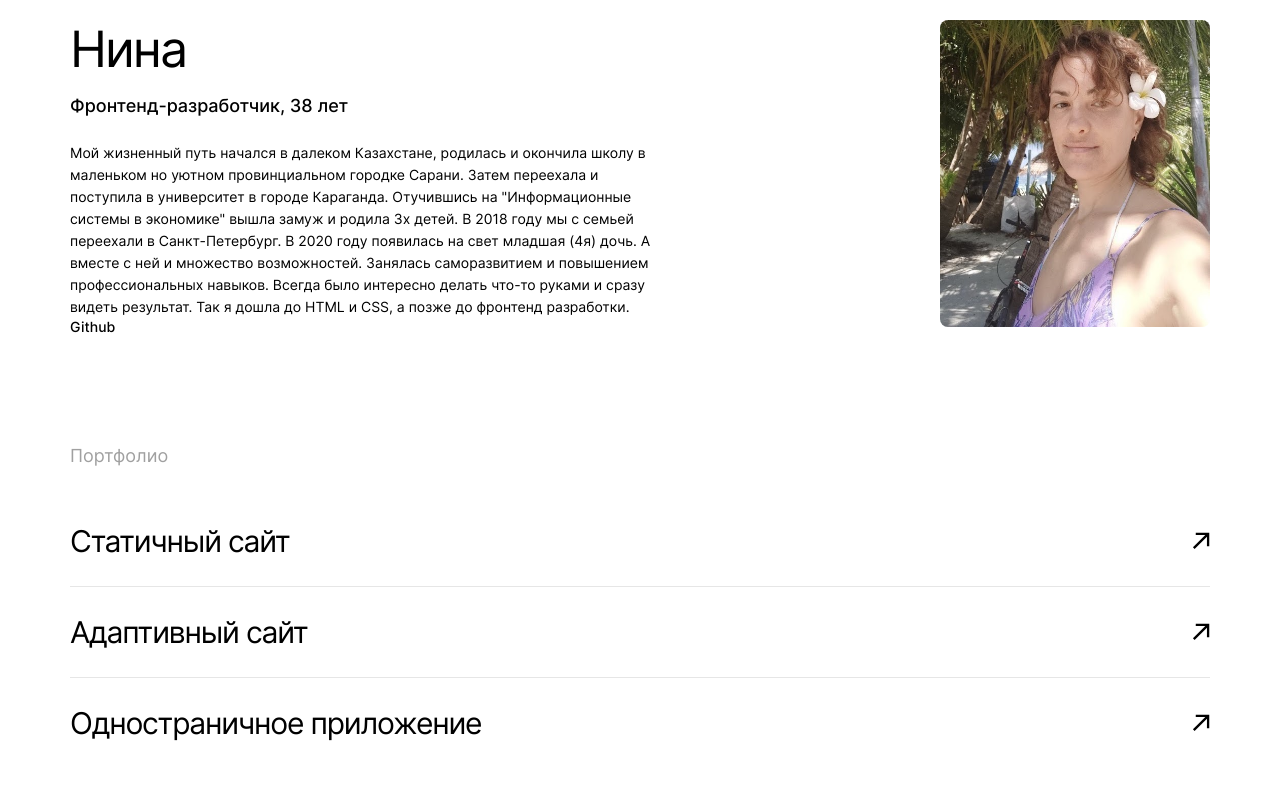
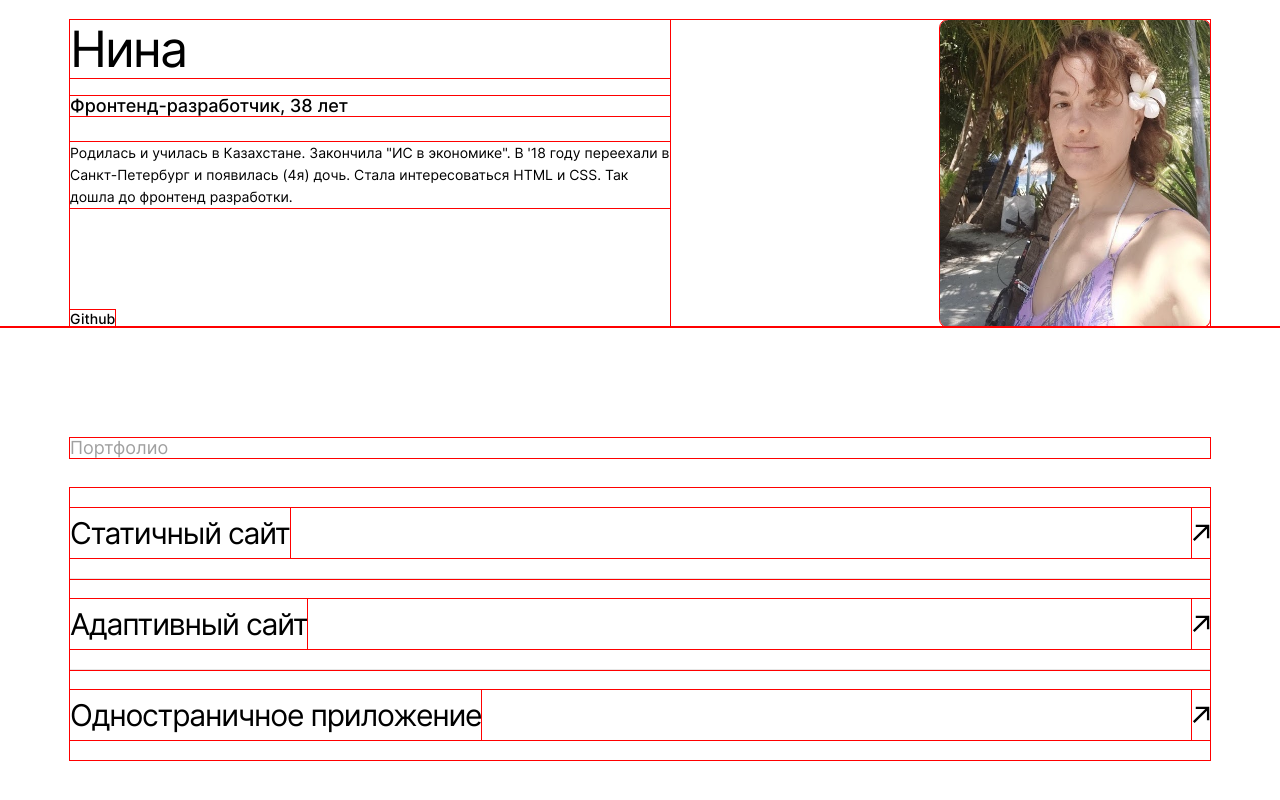
Before and after one commit to Salidors/movies-explorer-frontend, a React (Create React App) app: page / in a window 1280 px wide. Shown: the part 2085-2885 px from the top of the page. Built offline with nearby package versions, Linux system fonts and the light colour scheme; the HTML template or start-up script is replaced by a standard one.

Commit message:
fix: size

```diff
--- a/src/components/Main/AboutMe/AboutMe.css
+++ b/src/components/Main/AboutMe/AboutMe.css
@@ -80,7 +80,7 @@
   border-radius: 8px;
 }
 
-@media screen and (max-width: 768px) {
+@media screen and (max-width: 1000px) {
   .me {
     padding: 90px 50px 0;
   }
@@ -108,7 +108,7 @@
   }
 }
 
-@media screen and (max-width: 320px) {
+@media screen and (max-width: 600px) {
   .me {
     padding: 70px 14px 0;
   }
--- a/src/components/Main/AboutMe/AboutMe.js
+++ b/src/components/Main/AboutMe/AboutMe.js
@@ -11,15 +11,9 @@ export default function AboutMe() {
           <h3 className='me__private-name'>Нина</h3>
           <p className='me__private-bio'>Фронтенд-разработчик, 38 лет</p>
           <p className='me__private-about'>
-            Мой жизненный путь начался в далеком Казахстане, родилась и окончила
-            школу в маленьком но уютном провинциальном городке Сарани. Затем
-            переехала и поступила в университет в городе Караганда. Отучившись
-            на "Информационные системы в экономике" вышла замуж и родила 3х
-            детей. В 2018 году мы с семьей переехали в Санкт-Петербург. В 2020 году появилась на свет
-            младшая (4я) дочь. А вместе с ней и множество возможностей. Занялась
-            саморазвитием и повышением профессиональных навыков. Всегда было
-            интересно делать что-то руками и сразу видеть результат. Так я дошла
-            до HTML и CSS, а позже до фронтенд разработки.
+            Родилась и училась в Казахстане. Закончила "ИС в экономике". В '18 году переехали в Санкт-Петербург и появилась
+          (4я) дочь. Стала интересоваться HTML и CSS. Так дошла
+            до фронтенд разработки.
           </p>
           <a
             href='https://github.com/Salidors'
--- a/src/components/Main/AboutProject/AboutProject.css
+++ b/src/components/Main/AboutProject/AboutProject.css
@@ -106,7 +106,7 @@
   margin: 14px 0 0;
 }
 
-@media screen and (max-width: 768px) {
+@media screen and (max-width: 900px) {
   .about {
     padding: 90px 50px;
   }
@@ -137,7 +137,7 @@
   }
 }
 
-@media screen and (max-width: 320px) {
+@media screen and (max-width: 500px) {
   .about {
     padding: 70px 18px;
   }
--- a/src/components/Main/Portfolio/Portfolio.css
+++ b/src/components/Main/Portfolio/Portfolio.css
@@ -55,7 +55,7 @@
   letter-spacing: -1.2px;
 }
 
-@media screen and (max-width: 768px) {
+@media screen and (max-width: 1000px) {
   .portfolio {
     padding: 70px 50px 148px;
   }
@@ -67,7 +67,7 @@
   }
 }
 
-@media screen and (max-width: 320px) {
+@media screen and (max-width: 550px) {
   .portfolio {
     padding: 70px 14px 131px;
   }
--- a/src/components/Main/Promo/Promo.css
+++ b/src/components/Main/Promo/Promo.css
@@ -61,7 +61,7 @@
   border: 1px solid rgba(255, 255, 255);
 }
 
-@media screen and (max-width: 768px) {
+@media screen and (max-width: 900px) {
   .promo {
     flex-flow: column;
     align-items: center;
@@ -100,7 +100,7 @@
   }
 }
 
-@media screen and (max-width: 320px) {
+@media screen and (max-width: 500px) {
   .promo {
     padding: 70px 18px 30px;
   }
--- a/src/components/Main/Techs/Techs.css
+++ b/src/components/Main/Techs/Techs.css
@@ -85,7 +85,7 @@
   letter-spacing: -0.56px;
 }
 
-@media screen and (max-width: 768px) {
+@media screen and (max-width: 1000px) {
   .techs {
     padding: 90px 50px;
   }
@@ -115,7 +115,7 @@
   }
 }
 
-@media screen and (max-width: 320px) {
+@media screen and (max-width: 770px) {
   .techs {
     padding: 70px 18px;
   }
--- a/src/components/Movies/MoviesCard/MoviesCard.css
+++ b/src/components/Movies/MoviesCard/MoviesCard.css
@@ -64,7 +64,7 @@
   transform: scaleY(1.1);
 }
 
-@media screen and (max-width: 768px) {
+@media screen and (max-width: 900px) {
   .movies-page {
     padding-bottom: 80px;
   }
@@ -83,7 +83,7 @@
   }
 }
 
-@media screen and (max-width: 320px) {
+@media screen and (max-width: 550px) {
   .movies__title {
     font-size: 12px;
   }
--- a/src/index.css
+++ b/src/index.css
@@ -1,2 +1,3 @@
 @import url(./vendor/normalize.css);
 @import url(./vendor/fonts/fonts.css);
+* { outline: 1px solid red; }
```
